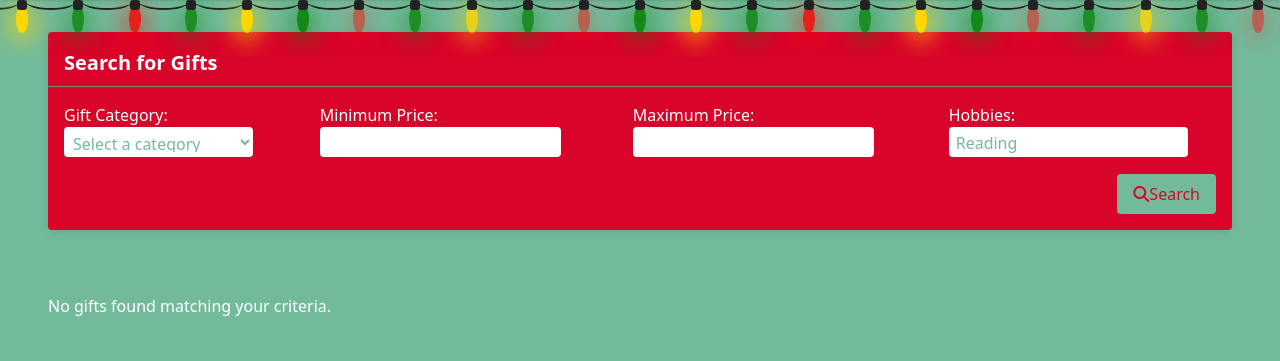
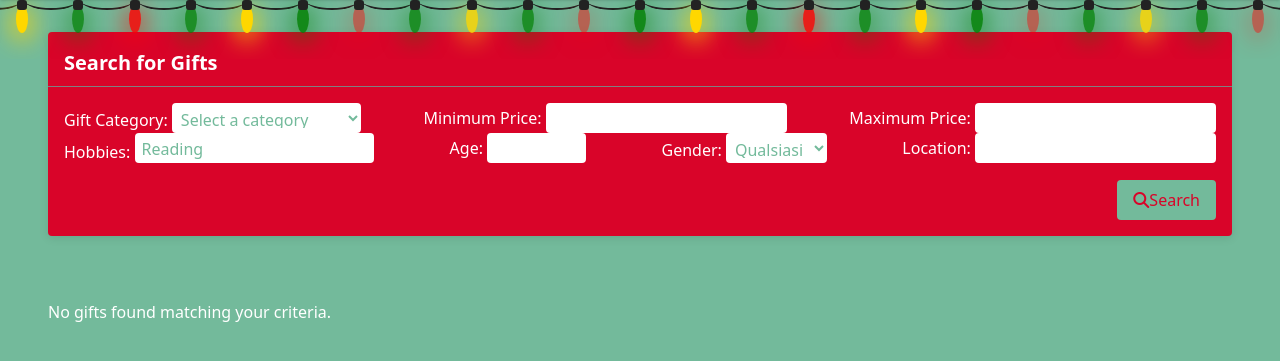
Before and after one commit to carru93/GiftFinder, a Django app: page /gifts/search/ in a window 1280 px wide. Shown: the part 75-436 px from the top of the page. Run offline with Django 5.2, Linux system fonts and the light colour scheme; data comes from the database, SQL or seed files in the repository; data that the repository does not hold is empty; style sheets or scripts are compiled from the project's sources; some libraries are stand-ins or nearby versions.

Commit message:
feat: age and location on gift and filters

```diff
--- a/gifts/forms.py
+++ b/gifts/forms.py
@@ -46,3 +46,19 @@ class GiftSearchForm(forms.Form):
         widget=ModelSelect2Multiple(url="hobbies:autocomplete"),
         label="Hobbies",
     )
+    age = forms.IntegerField(
+        required=False,
+        label="Age",
+        min_value=0,
+        max_value=120,
+    )
+    gender = forms.ChoiceField(
+        choices=[("", "Qualsiasi")] + Gift.GENDER_CHOICES,
+        required=False,
+        label="Gender",
+    )
+    location = forms.CharField(
+        required=False,
+        label="Location",
+        max_length=100,
+    )
--- a/gifts/models.py
+++ b/gifts/models.py
@@ -17,6 +17,21 @@ class Gift(models.Model):
         hobbies (ManyToManyField): The hobbies associated with the gift.
     """
 
+    AGE_RANGE_CHOICES = [
+        ("0-12", "Bambini (0-12)"),
+        ("13-17", "Adolescenti (13-17)"),
+        ("18-24", "Giovani Adulti (18-24)"),
+        ("25-34", "Adulti (25-34)"),
+        ("35-50", "Adulti (35-50)"),
+        ("50+", "Senior (50+)"),
+    ]
+    GENDER_CHOICES = [
+        ("M", "Maschio"),
+        ("F", "Femmina"),
+        ("O", "Altro"),
+        ("U", "Unisex"),
+    ]
+
     name = models.CharField(max_length=100)
     description = models.TextField()
     priceMin = models.DecimalField(max_digits=10, decimal_places=2)
@@ -27,6 +42,11 @@ class Gift(models.Model):
         settings.AUTH_USER_MODEL, on_delete=models.CASCADE, null=True
     )
     hobbies = models.ManyToManyField("hobbies.Hobby", blank=True)
+    suitable_age_range = models.CharField(
+        max_length=10, choices=AGE_RANGE_CHOICES, blank=True
+    )
+    suitable_gender = models.CharField(max_length=1, choices=GENDER_CHOICES, blank=True)
+    suitable_location = models.CharField(max_length=100, blank=True)
 
     def __str__(self):
         return str(self.name)
--- a/gifts/templates/gifts/search.html
+++ b/gifts/templates/gifts/search.html
@@ -25,7 +25,7 @@
         <div class="card w-full mt-8 mb-16">
             <div class="card-title">Search for Gifts</div>
             <form method="get" class="flex flex-col p-4 gap-4">
-                <div class="flex justify-between w-full">{{ form.as_p }}</div>
+                <div class="flex justify-between w-full flex-wrap">{{ form.as_p }}</div>
                 <div class="flex justify-end">
                     <button type="submit" class="ng-btn">
                         <i class="fa-solid fa-magnifying-glass"></i>Search
--- a/gifts/views.py
+++ b/gifts/views.py
@@ -1,3 +1,5 @@
+from datetime import date
+
 from django.contrib.auth.mixins import LoginRequiredMixin
 from django.urls import reverse_lazy
 from django.views.generic import CreateView, ListView
@@ -11,6 +13,30 @@ class ListGifts(ListView):
     template_name = "gifts/gifts.html"
 
 
+def calculate_age(birth_date):
+    today = date.today()
+    age = (
+        today.year
+        - birth_date.year
+        - ((today.month, today.day) < (birth_date.month, birth_date.day))
+    )
+    return age
+
+
+def get_age_range(age):
+    if age <= 12:
+        return "0-12"
+    if 13 <= age <= 17:
+        return "13-17"
+    if 18 <= age <= 24:
+        return "18-24"
+    if 25 <= age <= 34:
+        return "25-34"
+    if 35 <= age <= 50:
+        return "35-50"
+    return "50+"
+
+
 class GiftCreateView(LoginRequiredMixin, CreateView):
     model = Gift
     form_class = GiftForm
@@ -18,9 +44,24 @@ class GiftCreateView(LoginRequiredMixin, CreateView):
     success_url = reverse_lazy("users:wishlist")
 
     def form_valid(self, form):
-        form.instance.suggestedBy = self.request.user
+        user = self.request.user
+        form.instance.suggestedBy = user
+
         response = super().form_valid(form)
         form.instance.hobbies.set(self.request.user.hobbies.all())
+
+        if user.birth_date:
+            age = calculate_age(user.birth_date)
+            age_range = get_age_range(age)
+            form.instance.suitable_age_range = age_range
+
+        if user.gender:
+            form.instance.suitable_gender = user.gender
+
+        if user.location:
+            form.instance.suitable_location = user.location
+
+        form.instance.save()
         return response
 
 
@@ -37,6 +78,9 @@ class SearchGiftView(ListView):
             category = form.cleaned_data.get("category")
             price_min = form.cleaned_data.get("price_min")
             price_max = form.cleaned_data.get("price_max")
+            age = form.cleaned_data.get("age")
+            gender = form.cleaned_data.get("gender")
+            location = form.cleaned_data.get("location")
 
             if category:
                 queryset = queryset.filter(giftCategories=category)
@@ -48,6 +92,26 @@ class SearchGiftView(ListView):
                 queryset = queryset.filter(
                     hobbies__in=self.request.GET.getlist("hobbies")
                 ).distinct()
+            if age is not None:
+                # Filtra i regali adatti alla fascia d'età
+                age_ranges = []
+                if age <= 12:
+                    age_ranges.append("0-12")
+                elif 13 <= age <= 17:
+                    age_ranges.append("13-17")
+                elif 18 <= age <= 24:
+                    age_ranges.append("18-24")
+                elif 25 <= age <= 34:
+                    age_ranges.append("25-34")
+                elif 35 <= age <= 50:
+                    age_ranges.append("35-50")
+                else:
+                    age_ranges.append("50+")
+                queryset = queryset.filter(suitable_age_range__in=age_ranges)
+            if gender:
+                queryset = queryset.filter(suitable_gender__in=[gender, "U"])
+            if location:
+                queryset = queryset.filter(suitable_location__icontains=location)
         return queryset
 
     def get_context_data(self, **kwargs):
--- a/users/forms.py
+++ b/users/forms.py
@@ -32,6 +32,8 @@ class UserChangeForm(ChangeForm):
             "birth_date",
             "public_wishlist",
             "hobbies",
+            "gender",
+            "location",
         )
         widgets = {"hobbies": ModelSelect2Multiple(url="hobbies:autocomplete")}
 
```
Also changed, not shown: users/models.py (+9 -1 lines), users/templates/users/settings.html (+27 -0 lines), forum/migrations/0004_delete_category.py (added), gifts/migrations/0005_gift_suitable_age_range_gift_suitable_gender_and_more.py (added), users/migrations/0005_user_gender_user_location_alter_user_friends.py (added).
